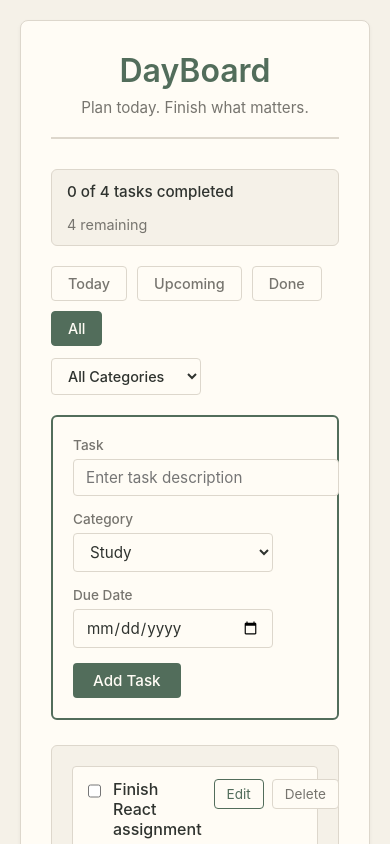
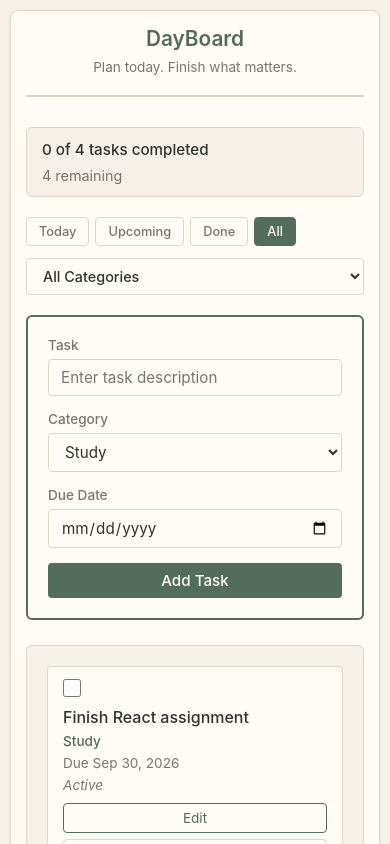
Before and after one commit to bindubasnet2007-droid/bindu_todo, a React (Create React App) app: page / in a window 390 px wide. Shown: the top 844 px of the page. Built offline with nearby package versions, Linux system fonts and the light colour scheme; the HTML template or start-up script is replaced by a standard one.

Commit message:
finish DayBoard responsive planner design

```diff
--- a/src/App.js
+++ b/src/App.js
@@ -143,6 +143,7 @@ function App() {
         <QuickAdd onAddTask={handleAddTask} />
         <TaskSection
           tasks={visibleTasks}
+          allTasks={tasks}
           onToggleTask={handleToggleTask}
           onDeleteTask={handleDeleteTask}
           onEditTask={handleEditTask}
--- a/src/components/TaskSection.js
+++ b/src/components/TaskSection.js
@@ -1,6 +1,28 @@
 import TaskRow from './TaskRow';
 
-function TaskSection({ tasks, onToggleTask, onDeleteTask, onEditTask }) {
+function TaskSection({ tasks, allTasks, onToggleTask, onDeleteTask, onEditTask }) {
+  if (allTasks.length === 0) {
+    return (
+      <div className="task-section">
+        <div className="empty-state">
+          <p className="empty-title">Your planner is empty</p>
+          <p className="empty-subtitle">Add a task above to start planning your day.</p>
+        </div>
+      </div>
+    );
+  }
+
+  if (tasks.length === 0) {
+    return (
+      <div className="task-section">
+        <div className="empty-state">
+          <p className="empty-title">Nothing here</p>
+          <p className="empty-subtitle">Try another status or category.</p>
+        </div>
+      </div>
+    );
+  }
+
   return (
     <div className="task-section">
       {tasks.map((task) => (
--- a/src/index.css
+++ b/src/index.css
@@ -232,6 +232,24 @@ body {
   min-height: 200px;
 }
 
+/* Empty State */
+.empty-state {
+  text-align: center;
+  padding: 40px 20px;
+}
+
+.empty-title {
+  font-size: 1.1rem;
+  color: #2F332F;
+  font-weight: 500;
+  margin-bottom: 8px;
+}
+
+.empty-subtitle {
+  font-size: 0.95rem;
+  color: #77756F;
+}
+
 .task-section p {
   color: #77756F;
   font-size: 0.95rem;
@@ -424,3 +442,130 @@ body {
   color: #2F332F;
   border-color: #77756F;
 }
+
+/* Responsive Design */
+
+/* Tablet and below */
+@media (max-width: 768px) {
+  body {
+    padding: 15px;
+  }
+
+  .main-content {
+    padding: 20px;
+  }
+
+  .top-bar h1 {
+    font-size: 1.75rem;
+  }
+
+  .quick-add-form {
+    flex-direction: column;
+    align-items: stretch;
+  }
+
+  .form-group {
+    width: 100%;
+  }
+
+  .form-group input[type="text"],
+  .form-group input[type="date"],
+  .form-group select {
+    min-width: 100%;
+  }
+
+  .add-button {
+    width: 100%;
+  }
+}
+
+/* Mobile */
+@media (max-width: 700px) {
+  body {
+    padding: 10px;
+  }
+
+  .main-content {
+    padding: 15px;
+  }
+
+  .top-bar h1 {
+    font-size: 1.5rem;
+  }
+
+  .top-bar .subtitle {
+    font-size: 0.85rem;
+  }
+
+  .progress-text {
+    flex-direction: column;
+    align-items: flex-start;
+    gap: 8px;
+  }
+
+  .status-tabs {
+    gap: 8px;
+  }
+
+  .tab-button {
+    padding: 7px 14px;
+    font-size: 0.85rem;
+  }
+
+  .category-select {
+    width: 100%;
+    min-width: 100%;
+  }
+
+  .task-row-content {
+    flex-direction: column;
+    gap: 10px;
+  }
+
+  .task-row input[type="checkbox"] {
+    margin-top: 0;
+  }
+
+  .task-actions {
+    flex-wrap: wrap;
+    width: 100%;
+  }
+
+  .edit-button,
+  .delete-button {
+    flex: 1;
+    min-width: 80px;
+  }
+
+  .task-meta {
+    flex-direction: column;
+    gap: 6px;
+    align-items: flex-start;
+  }
+}
+
+/* Small mobile */
+@media (max-width: 400px) {
+  .top-bar h1 {
+    font-size: 1.3rem;
+  }
+
+  .status-tabs {
+    gap: 6px;
+  }
+
+  .tab-button {
+    padding: 6px 12px;
+    font-size: 0.8rem;
+  }
+
+  .task-actions {
+    flex-direction: column;
+    gap: 6px;
+  }
+
+  .edit-button,
+  .delete-button {
+    width: 100%;
+  }
+}
```
